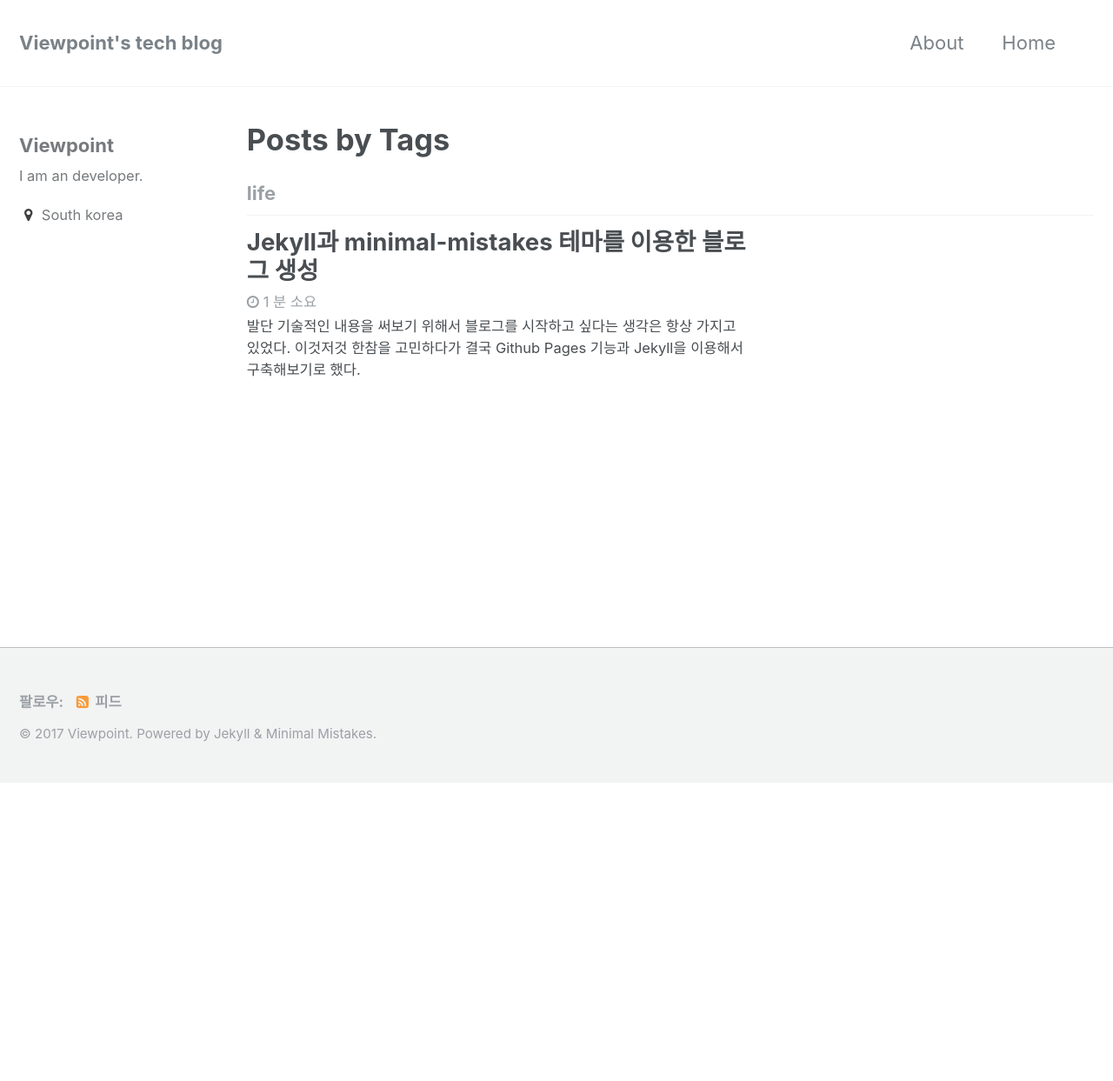
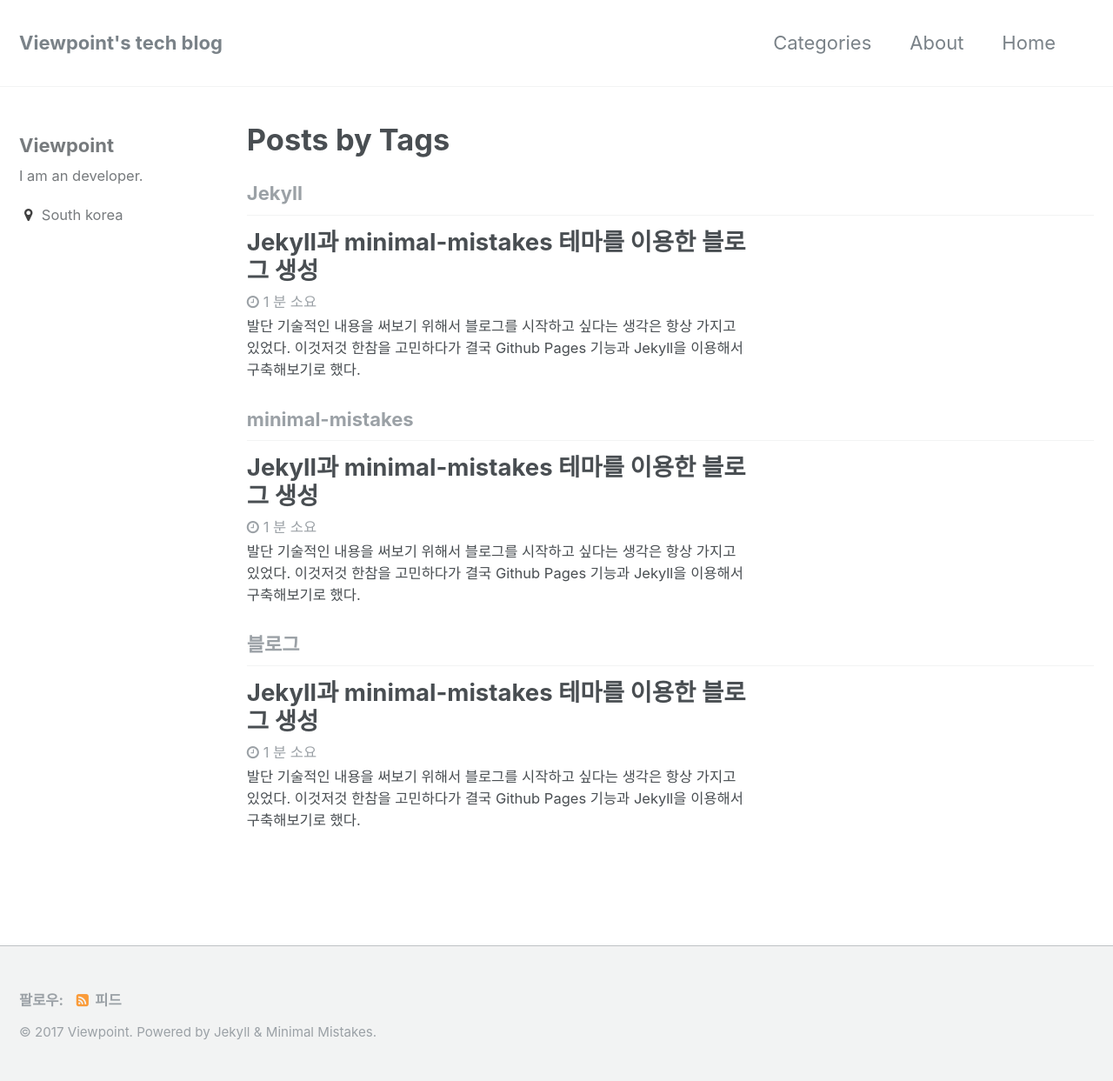
Before and after one commit to hide1202/hide1202.github.io, a Jekyll site: the page built from _pages/tag-archive.html, in a window 1280 px wide. Shown: the whole page at 87% size. Built offline with Jekyll 4.4.1, drawn with Linux system fonts in a browser that asks for light colours; before the commit the page ends 900 px from its top, so only the background shows below that.

Commit message:
Add categories menu

````diff
--- a/_data/navigation.yml
+++ b/_data/navigation.yml
@@ -1,5 +1,7 @@
 # main links
 main:
+  - title: "Categories"
+    url: /categories/list
   - title: "About"
     url: /about/
   - title: "Home"
--- a/_posts/2017-07-01-create-blog.md
+++ b/_posts/2017-07-01-create-blog.md
@@ -1,9 +1,11 @@
 ---
 title: Jekyll과 minimal-mistakes 테마를 이용한 블로그 생성
 categories:
-  - Life
+  - 블로그
 tags:
-  - life
+  - 블로그
+  - Jekyll
+  - minimal-mistakes
 ---
 
 # 발단
@@ -69,10 +71,10 @@ tags:
 ```
 
 # 카테고리, 태그 적용
-`minimal-mistakes`카테고리와 태그를 지원은 하지만 기본 설정되어 있지는 않다. `minimal-mistakes`의 [깃헙 페이지의 docs 폴더](https://github.com/mmistakes/minimal-mistakes/tree/master/docs) 를 참고하면 다양한 예제들을 가져올 수 있다. 해당 예제들은 데모로 제공되는 페이지의 코드들이다. 이 폴더의 `_pages` 하위 폴더의 `category-archive.html`와 `tag-archive.html`을 그대로 가져와서 `_pages`를 만들고 옮겨놓으면 된다.
+`minimal-mistakes`카테고리와 태그를 지원은 하지만 기본 설정되어 있지는 않다. `minimal-mistakes`의 [깃헙 페이지의 docs 폴더](https://github.com/mmistakes/minimal-mistakes/tree/master/docs) 를 참고하면 다양한 예제들을 가져올 수 있다. 해당 예제들은 [데모](https://mmistakes.github.io/minimal-mistakes/)로 제공되는 페이지의 코드들이다. 이 폴더의 `_pages` 하위 폴더의 `category-archive.html`와 `tag-archive.html`을 그대로 가져와서 `_pages`를 만들고 옮겨놓으면 된다.
 
 # 기타 적용
-`minimal-mistakes`의 데모를 참조하고 사용하고 싶은 기능이 있으면, 앞서 언급했던 [깃헙 페이지의 docs 폴더](https://github.com/mmistakes/minimal-mistakes/tree/master/docs) 의 코드를 참고하면 된다.
+`minimal-mistakes`의 [데모](https://mmistakes.github.io/minimal-mistakes/)를 참조하고 사용하고 싶은 기능이 있으면, 앞서 언급했던 [깃헙 페이지의 docs 폴더](https://github.com/mmistakes/minimal-mistakes/tree/master/docs) 의 코드를 참고하면 된다.
 
 # 마치며
 시행착오를 많이 격으면서 Jekyll 블로그를 구축했던 터라, 중간중간 빠진 부분이 있을 수 있다. 빠진 부분은 `minimal-mistakes`, `Jekyll` 의 공식 가이드를 참고하면 된다. 구축 전에 꼭 공식 가이드를 읽어보고 한번 차근차근 머릿속으로 정리해보고 나서 시도해보는게 좋을 것 같다. 다른 테마를 적용하길 원한다면 해당 테마의 가이드를 꼼꼼히 읽으면 큰 어려움 없이 적용할 수 있을 것이다.
````
Also changed, not shown: _pages/category-list.html (added, +13 -0 lines).
